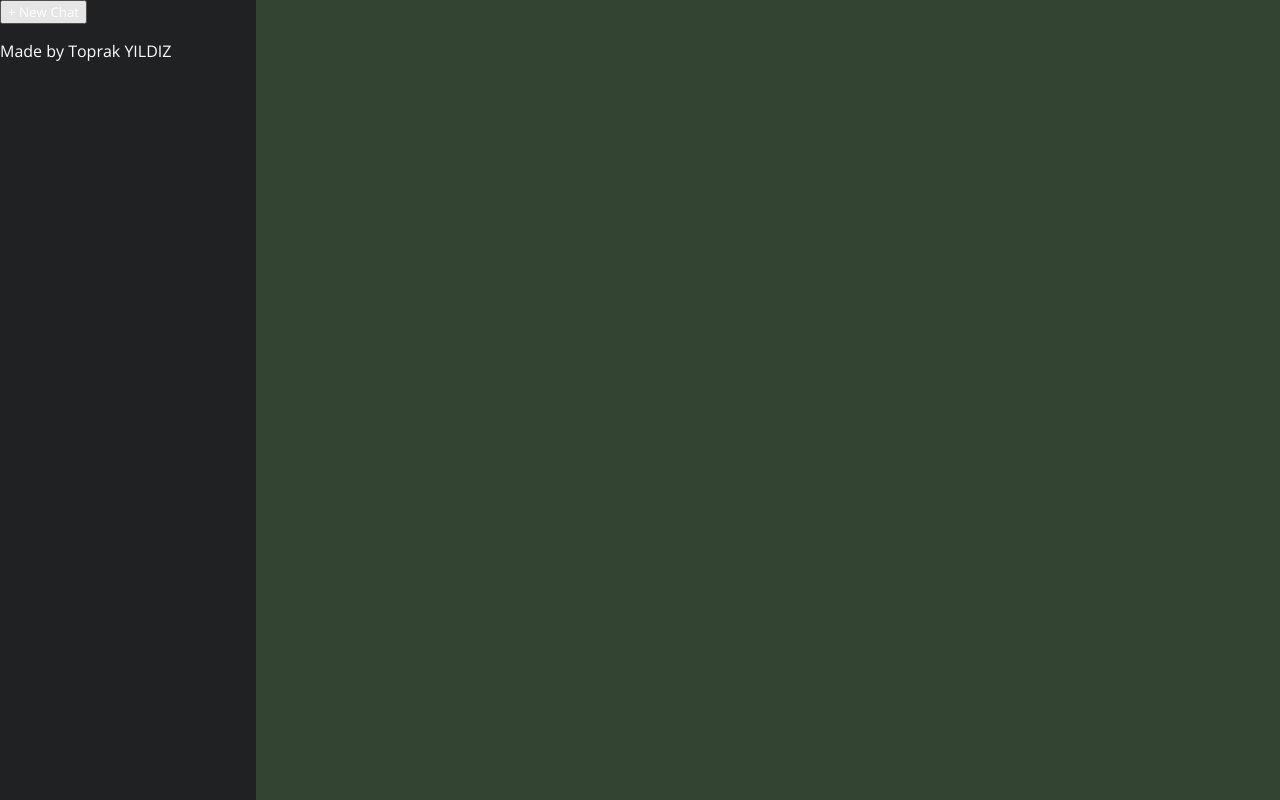
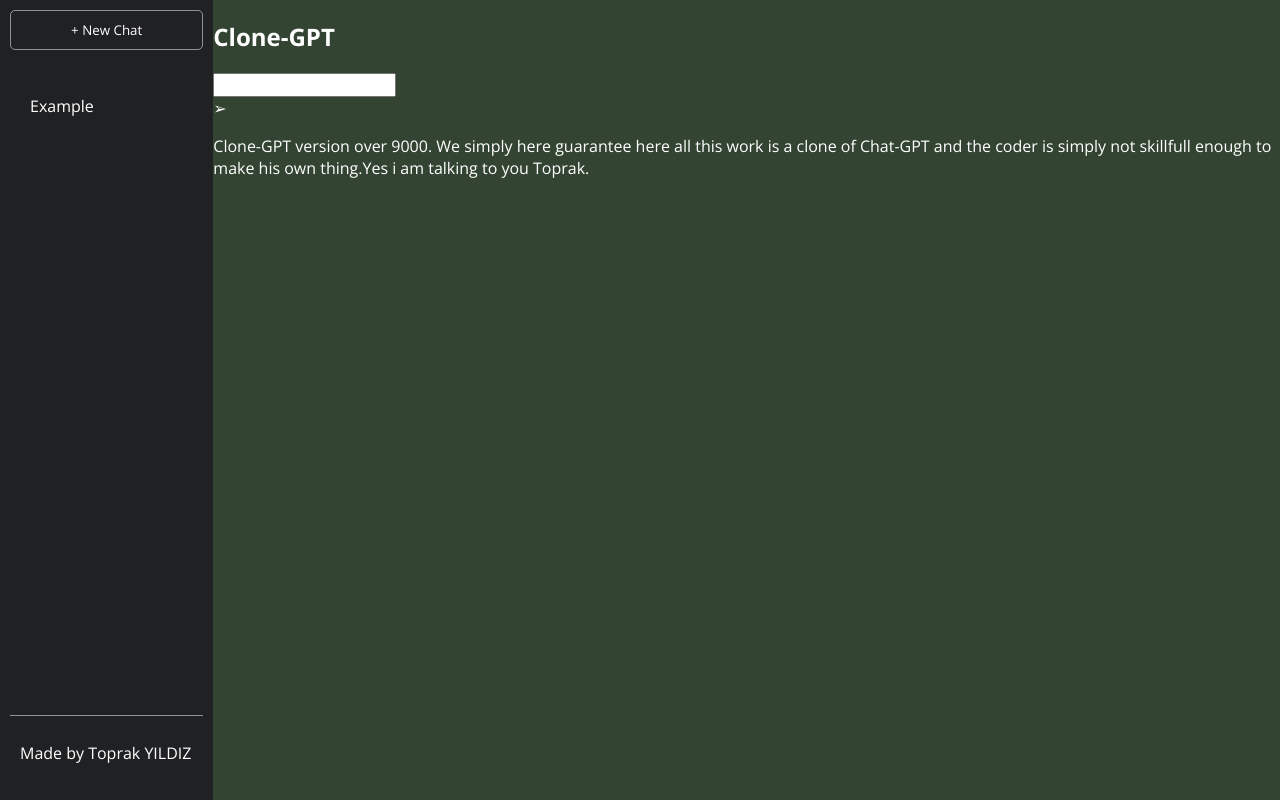
Before and after one commit to TheReaLLsQuaLL/chatgpt-clone, a React (Create React App) app: page / in a window 1280 px wide. Built offline with nearby package versions, Linux system fonts and the light colour scheme.

Commit message:
feat: mostly the website look done now looks more like chatgpt

```diff
--- a/src/App.js
+++ b/src/App.js
@@ -3,12 +3,28 @@
     <div className="app">
       <section className="side-bar">
         <button>+ New Chat</button>
-        <ul className="history "></ul>
+        <ul className="history ">
+          <li>Example</li>
+        </ul>
         <nav>
           <p>Made by Toprak YILDIZ</p>
         </nav>
       </section>
-      <section className="main"></section>
+      <section className="main">
+        <h1>Clone-GPT</h1>
+        <ul className="feed"></ul>
+        <div className="bottom-section">
+          <div className="input-container">
+            <input />
+            <div id="submit">➢</div>
+          </div>
+          <p className="info">
+            Clone-GPT version over 9000. We simply here guarantee here all this
+            work is a clone of Chat-GPT and the coder is simply not skillfull
+            enough to make his own thing.Yes i am talking to you Toprak.
+          </p>
+        </div>
+      </section>
     </div>
   );
 }
--- a/src/index.css
+++ b/src/index.css
@@ -11,6 +11,7 @@
 }
 
 .app {
+    display: flex;
      background-color: #343;
 }
 
@@ -20,7 +21,50 @@
 }
 
 .side-bar {
+    display: flex;
+    flex-direction: column;
+    justify-content: space-between;
     background-color: #202123;
     height: 100vh;
     width: 20% ;
 }
+
+button {
+    border: solid 0.5px rgba(255, 255, 255, 0.5);
+    background-color: transparent;
+    border-radius: 5px;
+    padding: 10px;
+    margin: 10px;
+}
+
+nav {
+    border-top: solid 0.5px rgba(255, 255, 255, 0.5);
+    padding: 10px;
+    margin: 10px;
+}
+
+.history {
+    padding: 10px;
+    margin: 10px;
+    height: 100%;
+}
+
+.history li {
+    list-style-type: none;
+    padding: 15px 10px;
+    cursor: pointer;
+}
+
+
+@media only screen
+and (min-device-width : 320px)
+and (max-device-width : 480px) {
+    .side-bar {
+        display: flex;
+        flex-direction: column;
+        justify-content: space-between;
+        background-color: #202123;
+        height: 100vh;
+        width: 40% ;
+    }
+}
```
